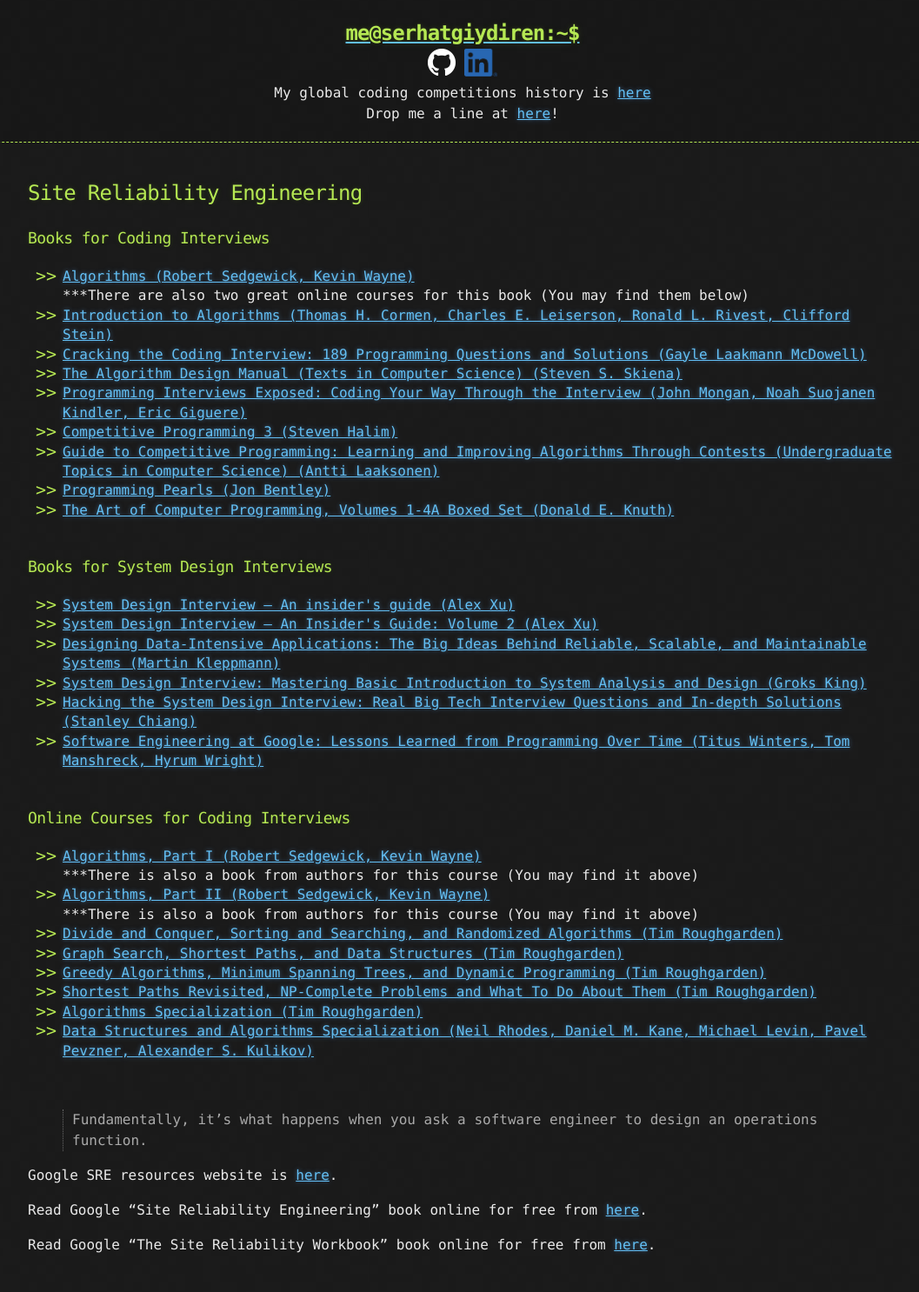
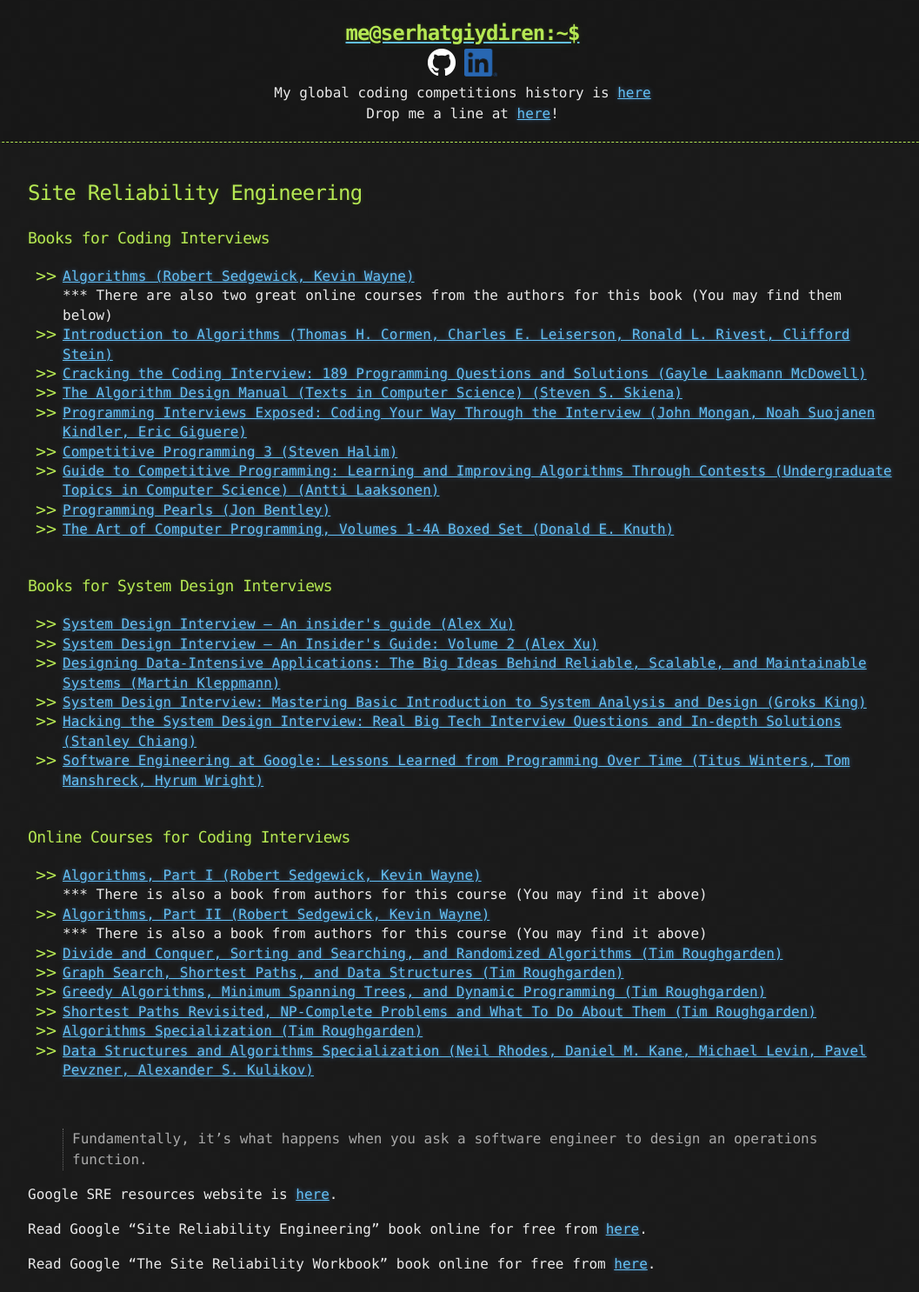
Before and after one commit to goodHunter27/serhatgiydiren.github.io, a Jekyll site: the page built from _posts/2020-01-04-site-reliability-engineering.md, in a window 1280 px wide. Shown: the whole page at 87% size, without its empty margins (108-1165 px from the left). Built offline with Jekyll 4.4.1, drawn with Linux system fonts in a browser that asks for light colours; before the commit the page ends 1464 px from its top, so only the background shows below that.

Commit message:
Update affiliate.html

```diff
--- a/_includes/affiliate.html
+++ b/_includes/affiliate.html
@@ -1,6 +1,6 @@
 <h3>Books for Coding Interviews</h3>
 <ul>
-  <li><a href="https://amzn.to/3c010Dj" target="_blank">Algorithms (Robert Sedgewick, Kevin Wayne)</a><br/>***There are also two great online courses for this book (You may find them below)</li>
+  <li><a href="https://amzn.to/3c010Dj" target="_blank">Algorithms (Robert Sedgewick, Kevin Wayne)</a><br/>*** There are also two great online courses from the authors for this book (You may find them below)</li>
   <li><a href="https://amzn.to/3K7tHek" target="_blank">Introduction to Algorithms (Thomas H. Cormen, Charles E. Leiserson, Ronald L. Rivest, Clifford Stein)</a></li>
   <li><a href="https://amzn.to/3QxnUkt" target="_blank">Cracking the Coding Interview: 189 Programming Questions and Solutions (Gayle Laakmann McDowell)</a></li>
   <li><a href="https://amzn.to/3C9gpMn" target="_blank">The Algorithm Design Manual (Texts in Computer Science) (Steven S. Skiena)</a></li>
@@ -27,8 +27,8 @@
 
 <h3>Online Courses for Coding Interviews</h3>
 <ul>
-  <li><a href="imp.i384100.net/YgaNNe" target="_blank">Algorithms, Part I (Robert Sedgewick, Kevin Wayne)</a><br/>***There is also a book from authors for this course (You may find it above)</li>
-  <li><a href="imp.i384100.net/LPN22V" target="_blank">Algorithms, Part II (Robert Sedgewick, Kevin Wayne)</a><br/>***There is also a book from authors for this course (You may find it above)</li>
+  <li><a href="imp.i384100.net/YgaNNe" target="_blank">Algorithms, Part I (Robert Sedgewick, Kevin Wayne)</a><br/>*** There is also a book from authors for this course (You may find it above)</li>
+  <li><a href="imp.i384100.net/LPN22V" target="_blank">Algorithms, Part II (Robert Sedgewick, Kevin Wayne)</a><br/>*** There is also a book from authors for this course (You may find it above)</li>
   <li><a href="imp.i384100.net/DVN335" target="_blank">Divide and Conquer, Sorting and Searching, and Randomized Algorithms (Tim Roughgarden)</a></li>
   <li><a href="imp.i384100.net/9WYEE4" target="_blank">Graph Search, Shortest Paths, and Data Structures (Tim Roughgarden)</a></li>
   <li><a href="imp.i384100.net/jWLmmM" target="_blank">Greedy Algorithms, Minimum Spanning Trees, and Dynamic Programming (Tim Roughgarden)</a></li>
```
